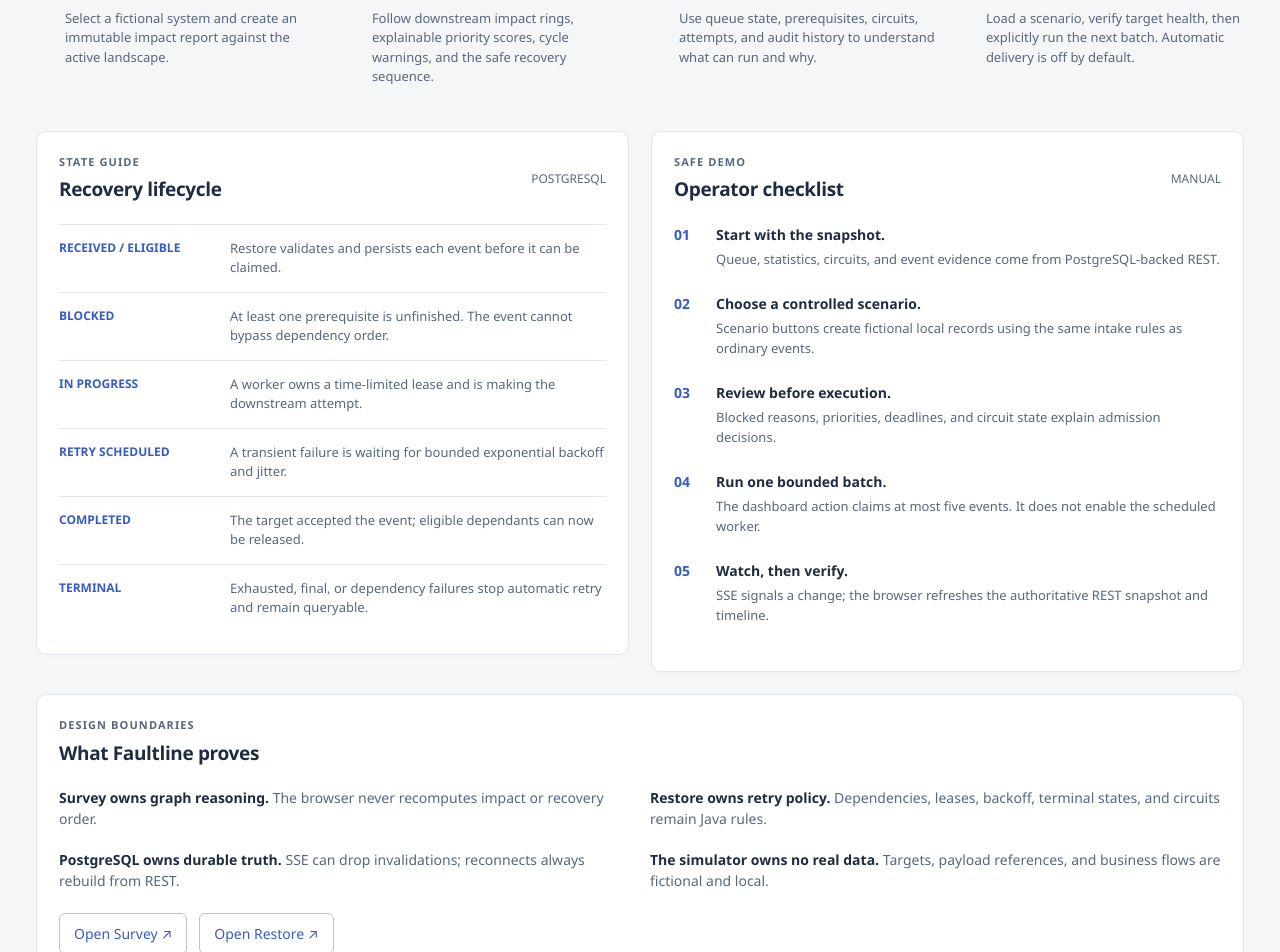
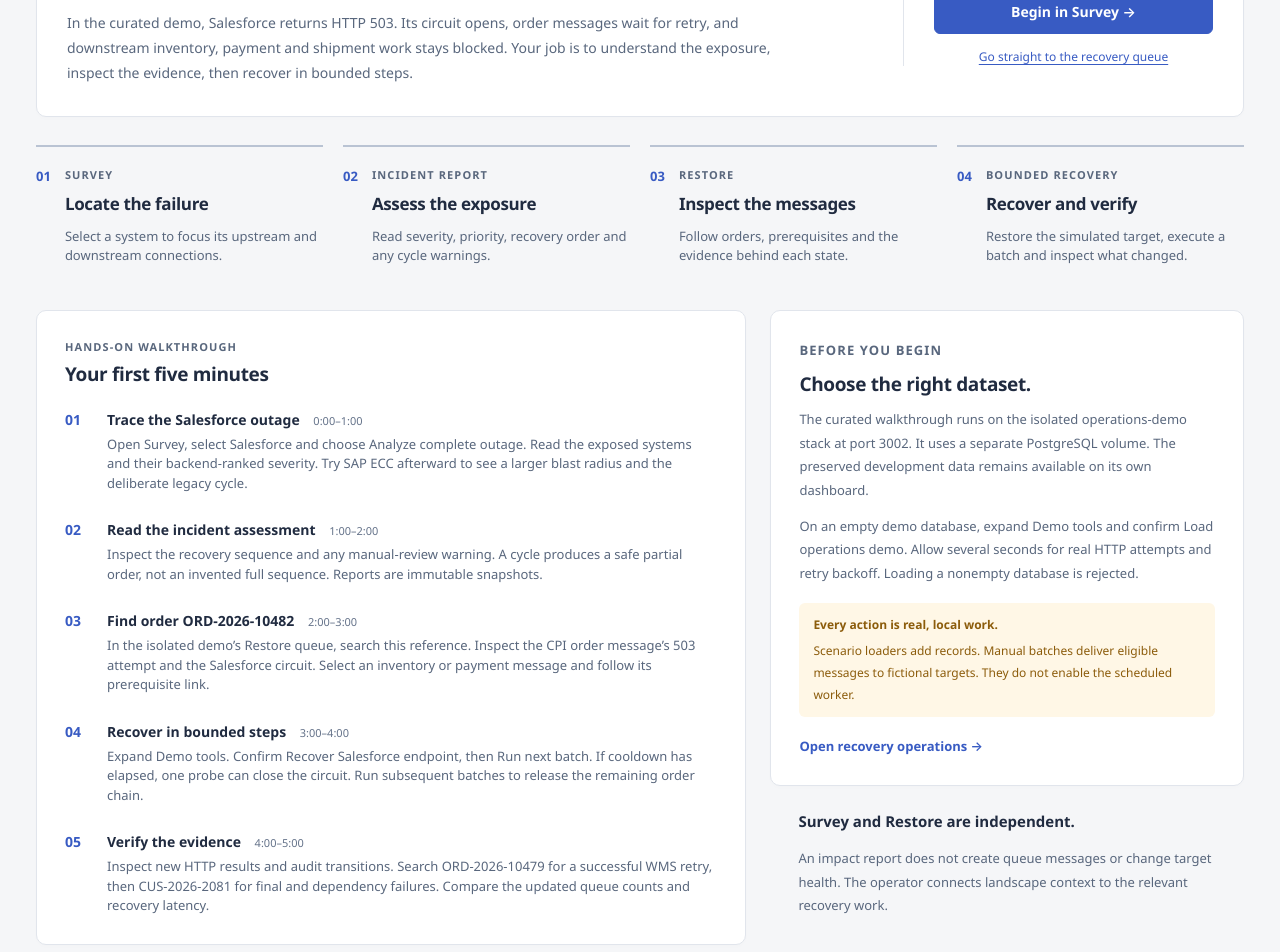
Before and after one commit to shreemangalam/faultline, a Next.js app in the folder dashboard/: page /help in a window 1280 px wide. Shown: the part 320-1272 px from the top of the page. Built offline with nearby package versions, Linux system fonts and the light colour scheme.

Commit message:
feat(dashboard): polish operator walkthrough

```diff
--- a/dashboard/app/help/page.tsx
+++ b/dashboard/app/help/page.tsx
@@ -1,63 +1,49 @@
-"use client";
-
 import Link from "next/link";
-import { useEffect, useState } from "react";
-
 
 const lifecycle = [
-  ["RECEIVED / ELIGIBLE", "Restore validates and persists each event before it can be claimed."],
-  ["BLOCKED", "At least one prerequisite is unfinished. The event cannot bypass dependency order."],
-  ["IN PROGRESS", "A worker owns a time-limited lease and is making the downstream attempt."],
-  ["RETRY SCHEDULED", "A transient failure is waiting for bounded exponential backoff and jitter."],
-  ["COMPLETED", "The target accepted the event; eligible dependants can now be released."],
-  ["TERMINAL", "Exhausted, final, or dependency failures stop automatic retry and remain queryable."]
+  ["Ready", "Eligible for worker admission. Target circuits and worker ranking still apply."],
+  ["Blocked", "Waiting for prerequisites. The event becomes eligible only after every prerequisite succeeds."],
+  ["In progress", "A worker owns a time-limited lease. The attempt may be executing or waiting for a result."],
+  ["Retry waiting", "A temporary failure is waiting for backoff and jitter before another attempt."],
+  ["Completed", "The target accepted the message. Restore releases dependants whose prerequisites are now complete."],
+  ["Final failure", "The target rejected the message permanently. The message is retained as terminal evidence."],
+  ["Dependency failed", "A prerequisite cannot complete, so the dependant stops instead of retrying forever."],
+  ["Exhausted", "The attempt limit was reached. Automatic retries stop; the event remains queryable."]
 ];
 
 export default function HelpPage() {
+  return <main id="main-content" className="app-shell help-shell">
+    <section className="page-heading"><div><p className="eyebrow">Operator guide / Start here</p><h1>From incident to recovery.</h1><p className="lede">A short walkthrough of impact analysis, message dependencies and controlled recovery.</p></div><span className="guide-duration">5 minute walkthrough</span></section>
 
+    <section className="guide-intro panel"><div><p className="eyebrow">The situation</p><h2>Orders are waiting on Salesforce.</h2><p>In the curated demo, Salesforce returns HTTP 503. Its circuit opens, order messages wait for retry, and downstream inventory, payment and shipment work stays blocked. Your job is to understand the exposure, inspect the evidence, then recover in bounded steps.</p></div><div className="guide-start"><span>Fictional data. Real recovery behavior.</span><Link className="button-primary" href="/">Begin in Survey →</Link><Link href="/restore">Go straight to the recovery queue</Link></div></section>
 
-
-  return <main id="main-content" className="app-shell help-shell">
-
-    <section className="page-heading">
-      <div><p className="eyebrow">HELP / HOW IT WORKS</p><h1>From outage to safe recovery</h1><p className="lede">Faultline separates impact analysis from message recovery, then keeps every decision visible in backend-owned evidence.</p></div>
-      <div className="landscape-state"><span className="pulse" />LOCAL DEMO <strong>NO REAL SYSTEMS</strong></div>
+    <section className="how-flow" aria-label="Operator workflow">
+      <article><span>01</span><div><p className="eyebrow">Survey</p><h2>Locate the failure</h2><p>Select a system to focus its upstream and downstream connections.</p></div></article>
+      <article><span>02</span><div><p className="eyebrow">Incident report</p><h2>Assess the exposure</h2><p>Read severity, priority, recovery order and any cycle warnings.</p></div></article>
+      <article><span>03</span><div><p className="eyebrow">Restore</p><h2>Inspect the messages</h2><p>Follow orders, prerequisites and the evidence behind each state.</p></div></article>
+      <article><span>04</span><div><p className="eyebrow">Bounded recovery</p><h2>Recover and verify</h2><p>Restore the simulated target, execute a batch and inspect what changed.</p></div></article>
     </section>
 
-    <section className="how-flow" aria-label="Faultline workflow">
-      <article><span>01</span><div><p className="eyebrow">SURVEY</p><h2>Declare an outage</h2><p>Select a fictional system and create an immutable impact report against the active landscape.</p></div></article>
-      <article><span>02</span><div><p className="eyebrow">ANALYZE</p><h2>Read the blast radius</h2><p>Follow downstream impact rings, explainable priority scores, cycle warnings, and the safe recovery sequence.</p></div></article>
-      <article><span>03</span><div><p className="eyebrow">RESTORE</p><h2>Inspect durable work</h2><p>Use queue state, prerequisites, circuits, attempts, and audit history to understand what can run and why.</p></div></article>
-      <article><span>04</span><div><p className="eyebrow">RECOVER</p><h2>Run one bounded batch</h2><p>Load a scenario, verify target health, then explicitly run the next batch. Automatic delivery is off by default.</p></div></article>
+    <section className="guide-workspace">
+      <div className="panel help-panel"><div className="panel-heading"><div><p className="eyebrow">Hands-on walkthrough</p><h2>Your first five minutes</h2></div></div>
+        <ol className="operator-checklist">
+          <li><strong>Trace the Salesforce outage <small>0:00–1:00</small></strong><span>Open Survey, select Salesforce and choose Analyze complete outage. Read the exposed systems and their backend-ranked severity. Try SAP ECC afterward to see a larger blast radius and the deliberate legacy cycle.</span></li>
+          <li><strong>Read the incident assessment <small>1:00–2:00</small></strong><span>Inspect the recovery sequence and any manual-review warning. A cycle produces a safe partial order, not an invented full sequence. Reports are immutable snapshots.</span></li>
+          <li><strong>Find order ORD-2026-10482 <small>2:00–3:00</small></strong><span>In the isolated demo’s Restore queue, search this reference. Inspect the CPI order message’s 503 attempt and the Salesforce circuit. Select an inventory or payment message and follow its prerequisite link.</span></li>
+          <li><strong>Recover in bounded steps <small>3:00–4:00</small></strong><span>Expand Demo tools. Confirm Recover Salesforce endpoint, then Run next batch. If cooldown has elapsed, one probe can close the circuit. Run subsequent batches to release the remaining order chain.</span></li>
+          <li><strong>Verify the evidence <small>4:00–5:00</small></strong><span>Inspect new HTTP results and audit transitions. Search ORD-2026-10479 for a successful WMS retry, then CUS-2026-2081 for final and dependency failures. Compare the updated queue counts and recovery latency.</span></li>
+        </ol>
+      </div>
+      <aside className="guide-reference">
+        <div className="panel help-panel"><p className="eyebrow">Before you begin</p><h2>Choose the right dataset.</h2><p>The curated walkthrough runs on the isolated operations-demo stack at port 3002. It uses a separate PostgreSQL volume. The preserved development data remains available on its own dashboard.</p><p>On an empty demo database, expand Demo tools and confirm Load operations demo. Allow several seconds for real HTTP attempts and retry backoff. Loading a nonempty database is rejected.</p><div className="warning"><strong>Every action is real, local work.</strong><p>Scenario loaders add records. Manual batches deliver eligible messages to fictional targets. They do not enable the scheduled worker.</p></div><Link className="guide-link" href="/restore">Open recovery operations →</Link></div>
+        <div className="guide-note"><h3>Survey and Restore are independent.</h3><p>An impact report does not create queue messages or change target health. The operator connects landscape context to the relevant recovery work.</p></div>
+      </aside>
     </section>
 
-    <section className="help-grid">
-      <div className="panel help-panel">
-        <div className="panel-heading"><div><p className="eyebrow">STATE GUIDE</p><h2>Recovery lifecycle</h2></div><span className="panel-code">POSTGRESQL</span></div>
-        <dl className="status-guide">{lifecycle.map(([state, description]) => <div key={state}><dt>{state}</dt><dd>{description}</dd></div>)}</dl>
-      </div>
-
-      <div className="panel help-panel">
-        <div className="panel-heading"><div><p className="eyebrow">SAFE DEMO</p><h2>Operator checklist</h2></div><span className="panel-code">MANUAL</span></div>
-        <ol className="operator-checklist">
-          <li><strong>Start with the snapshot.</strong><span>Queue, statistics, circuits, and event evidence come from PostgreSQL-backed REST.</span></li>
-          <li><strong>Choose a controlled scenario.</strong><span>Scenario buttons create fictional local records using the same intake rules as ordinary events.</span></li>
-          <li><strong>Review before execution.</strong><span>Blocked reasons, priorities, deadlines, and circuit state explain admission decisions.</span></li>
-          <li><strong>Run one bounded batch.</strong><span>The dashboard action claims at most five events. It does not enable the scheduled worker.</span></li>
-          <li><strong>Watch, then verify.</strong><span>SSE signals a change; the browser refreshes the authoritative REST snapshot and timeline.</span></li>
-        </ol>
-      </div>
-
-      <div className="panel help-panel help-boundaries">
-        <div className="panel-heading"><div><p className="eyebrow">DESIGN BOUNDARIES</p><h2>What Faultline proves</h2></div></div>
-        <ul>
-          <li><strong>Survey owns graph reasoning.</strong> The browser never recomputes impact or recovery order.</li>
-          <li><strong>Restore owns retry policy.</strong> Dependencies, leases, backoff, terminal states, and circuits remain Java rules.</li>
-          <li><strong>PostgreSQL owns durable truth.</strong> SSE can drop invalidations; reconnects always rebuild from REST.</li>
-          <li><strong>The simulator owns no real data.</strong> Targets, payload references, and business flows are fictional and local.</li>
-        </ul>
-        <div className="help-links"><Link href="/">Open Survey <span>↗</span></Link><Link href="/restore">Open Restore <span>↗</span></Link></div>
-      </div>
+    <section className="guide-disclosures" aria-label="Operator reference">
+      <details className="panel"><summary><span>Understand recovery states</span><small>Ready, blocked, retrying and terminal work</small></summary><dl className="status-guide">{lifecycle.map(([state, description]) => <div key={state}><dt>{state}</dt><dd>{description}</dd></div>)}</dl></details>
+      <details className="panel"><summary><span>How live updates and target circuits work</span><small>Connection, cooldown and evidence</small></summary><div className="reference-copy"><p><strong>Live updates are invalidations.</strong> SSE signals a committed change; the dashboard fetches fresh queue, statistics and circuit snapshots through REST. Reconnects trigger another snapshot. If the connection fails, the last snapshot stays visible with a warning.</p><p><strong>Open does not mean permanently failed.</strong> Three qualifying target failures open a circuit. After cooldown, one half-open probe may run. A successful probe closes the circuit; a failed probe opens it again. A closed circuit reflects persisted execution evidence, not continuous remote health monitoring.</p><p><strong>Latency has a defined scope.</strong> P95 is the nearest-rank receipt-to-success time for completed events in this database, including backoff. It is not a historical time-series chart or an external SLA measurement.</p></div></details>
+      <details className="panel"><summary><span>Safety and system boundaries</span><small>What this local demonstration does and does not do</small></summary><div className="reference-copy"><p><strong>Keep automatic delivery disabled.</strong> Both supplied Compose configurations use <code>RESTORE_WORKER_ENABLED=false</code>. Manual recovery claims at most five messages per dashboard batch. Dependencies, leases, retry limits and circuit admission remain Java policies.</p><p><strong>Preserve the database.</strong> The operations loader is opt-in and refuses any nonempty database. It never replaces existing records. Repeat a fresh walkthrough with a new isolated Compose project; do not delete or prune the preserved volume.</p><p><strong>Delivery is at least once.</strong> Stable event IDs act as idempotency keys at the local simulator. Explicit prerequisites enforce partial order; independent messages have no FIFO completion guarantee.</p><p><strong>Fictional integrations only.</strong> This is a local portfolio system. There is no real SAP, CPI, Salesforce, customer data or credential access. Simulator settings are process-local and default to success after a restart; PostgreSQL evidence persists.</p></div></details>
     </section>
   </main>;
 }
--- a/dashboard/app/styles.css
+++ b/dashboard/app/styles.css
@@ -346,3 +346,31 @@
 @media (max-width:1200px) { .summary-measures > div { padding:8px 12px; } .queue-workspace { grid-template-columns:minmax(0,1fr) 320px; } .queue-panel > .panel-heading { align-items:flex-start; flex-direction:column; } .queue-search { width:100%; } .summary-bottom { gap:14px; } .summary-bottom > strong { flex-direction:column; align-items:flex-start; gap:5px; } }
 @media (max-width:1000px) { .operations-summary { grid-template-columns:1fr; } .summary-measures { border-left:0; border-top:1px solid var(--line); padding:10px; } .target-strip { grid-template-columns:repeat(3,minmax(0,1fr)); } .queue-workspace { grid-template-columns:1fr; } .evidence-panel { max-height:none; } .queue-panel > .panel-heading { flex-direction:row; } .queue-search { width:230px; } }
 @media (max-width:760px) { .heading-actions { width:100%; justify-content:space-between; } .incident-overview { padding:20px; } .incident-overview h2 { font-size:21px; } .summary-measures { gap:0; padding:8px 0; } .summary-measures > div { padding:8px 12px; } .summary-measures strong { font-size:24px; } .summary-measures span { font-size:11px; } .summary-measures p { font-size:10px; } .summary-bottom > strong { flex-direction:row; align-items:baseline; } .summary-bottom { flex-wrap:wrap; } .summary-bottom > span { border:0; padding:0; } .deadline-strip { flex-wrap:wrap; gap:8px; } .deadline-strip > span:not(.priority) { flex-basis:100%; } .deadline-strip button { margin:0; padding:0; } .target-strip { grid-template-columns:repeat(2,minmax(0,1fr)); } .target-card p { font-size:11px; } .queue-panel > .panel-heading { flex-direction:column; } .queue-search { width:100%; } .queue-table { min-width:0; font-size:12px; } .queue-table td,.queue-table th { padding:12px 8px; } .queue-table td:first-child { width:55%; padding-left:16px; } .queue-table th:first-child { padding-left:16px; } .queue-table td:last-child,.queue-table th:last-child { display:none; } .queue-table .state-badge { white-space:normal; font-size:10px; } .queue-table td button span { font-size:12px; } .demo-tools > summary { flex-wrap:wrap; gap:8px; padding:16px; } .demo-safety { display:none; } .demo-content { padding:0 16px 16px; } }
+
+/* Operator walkthrough */
+.guide-duration { padding:7px 12px; color:var(--accent); border:1px solid var(--line); border-radius:30px; font-size:12px; }
+.guide-intro { display:grid; grid-template-columns:1fr 310px; gap:50px; align-items:center; padding:30px; margin-bottom:28px; }
+.guide-intro h2 { font-size:26px; margin-bottom:10px; }
+.guide-intro p:last-child { color:var(--muted); font-size:14px; line-height:1.8; margin:0; max-width:750px; }
+.guide-start { display:grid; gap:14px; border-left:1px solid var(--line); padding-left:30px; }
+.guide-start > span { font-size:12px; color:var(--muted); }
+.guide-start > a:last-child { font-size:12px; text-align:center; }
+.guide-workspace { display:grid; grid-template-columns:1.5fr 1fr; gap:24px; align-items:start; }
+.guide-workspace .help-panel { padding:28px; }
+.guide-workspace .operator-checklist li { padding-bottom:26px; }
+.guide-workspace .operator-checklist li:last-child { padding-bottom:0; }
+.operator-checklist strong small { display:inline-block; margin-left:10px; font-weight:400; color:var(--quiet); font-size:11px; }
+.guide-reference h2 { margin-bottom:10px; }
+.guide-reference p { color:var(--muted); font-size:13px; line-height:1.8; }
+.guide-reference .warning p { color:var(--warning); font-size:12px; }
+.guide-link { display:block; margin-top:20px; font-size:13px; font-weight:600; text-decoration:none; }
+.guide-note { padding:24px 28px; }
+.guide-note p { margin:0; }
+.guide-disclosures { display:grid; gap:12px; margin-top:26px; }
+.guide-disclosures summary { padding:20px 24px; }
+.guide-disclosures summary small { margin-left:20px; color:var(--muted); font-weight:400; }
+.guide-disclosures .status-guide,.reference-copy { padding:0 24px 24px; }
+.reference-copy p { color:var(--muted); font-size:13px; line-height:1.8; }
+.reference-copy strong { color:var(--text); }
+@media(max-width:1000px) { .guide-intro { grid-template-columns:1fr; gap:24px; } .guide-start { padding:0; border:0; max-width:300px; } }
+@media(max-width:760px) { .guide-intro,.guide-workspace .help-panel { padding:20px; } .guide-intro h2 { font-size:23px; } .guide-workspace { grid-template-columns:1fr; } .operator-checklist strong small { display:block; margin:5px 0 0; } .guide-disclosures summary small { display:block; margin:6px 0 0 16px; } }
```
Also changed, not shown: 2 other files (tests, documents, lock files or other folders).
